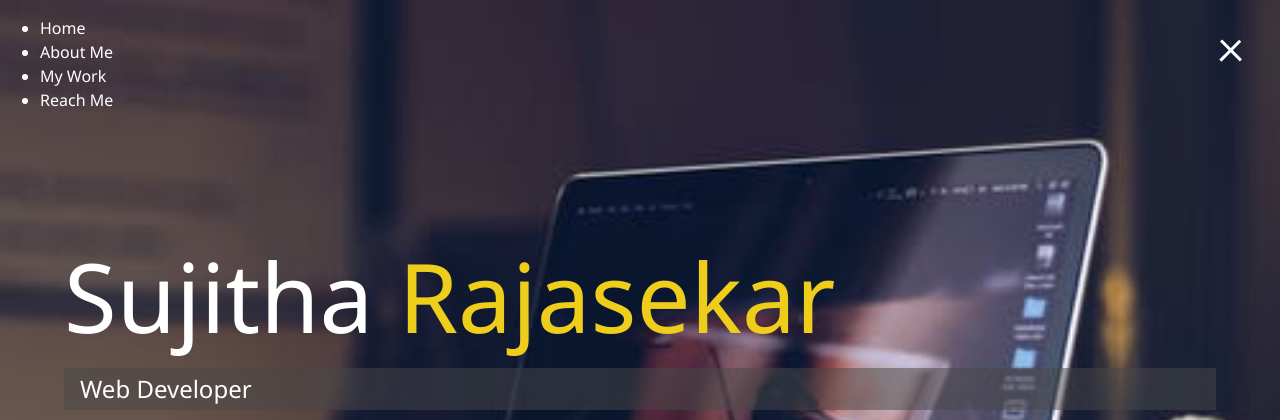
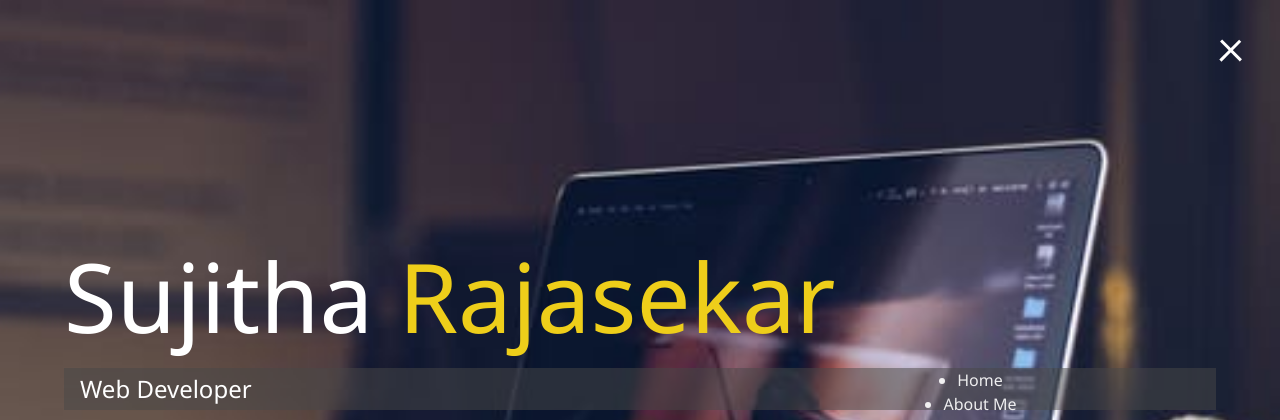
Before and after one commit to Suji01/modern_portfolio, a website: page dist/index.html in a window 1280 px wide. Both pictures are taken after a click on the element 1231 px from the left and 47 px from the top of the page. Shown: the top 420 px of the page. Drawn offline with nearby package versions, Linux system fonts and the light colour scheme; files that its build step writes are made by us from their sources.

Commit message:
Menu button, javascript & rotate

```diff
--- a/scss/_menu.scss
+++ b/scss/_menu.scss
@@ -37,3 +37,28 @@
     }
   }
 }
+
+//Menu Overlay
+.menu {
+  position: fixed;
+  top: 0;
+  width: 100%;
+  opacity: 0.9;
+  visibility: hidden;
+
+  &.show {
+    visibility: visible;
+  }
+
+  &-branding,
+  &-nav {
+    display: flex;
+    flex-flow: column wrap;
+    align-items: center;
+    justify-content: center;
+    float: left;
+    width: 50%;
+    height: 100vh;
+    overflow: hidden;
+  }
+}
```
